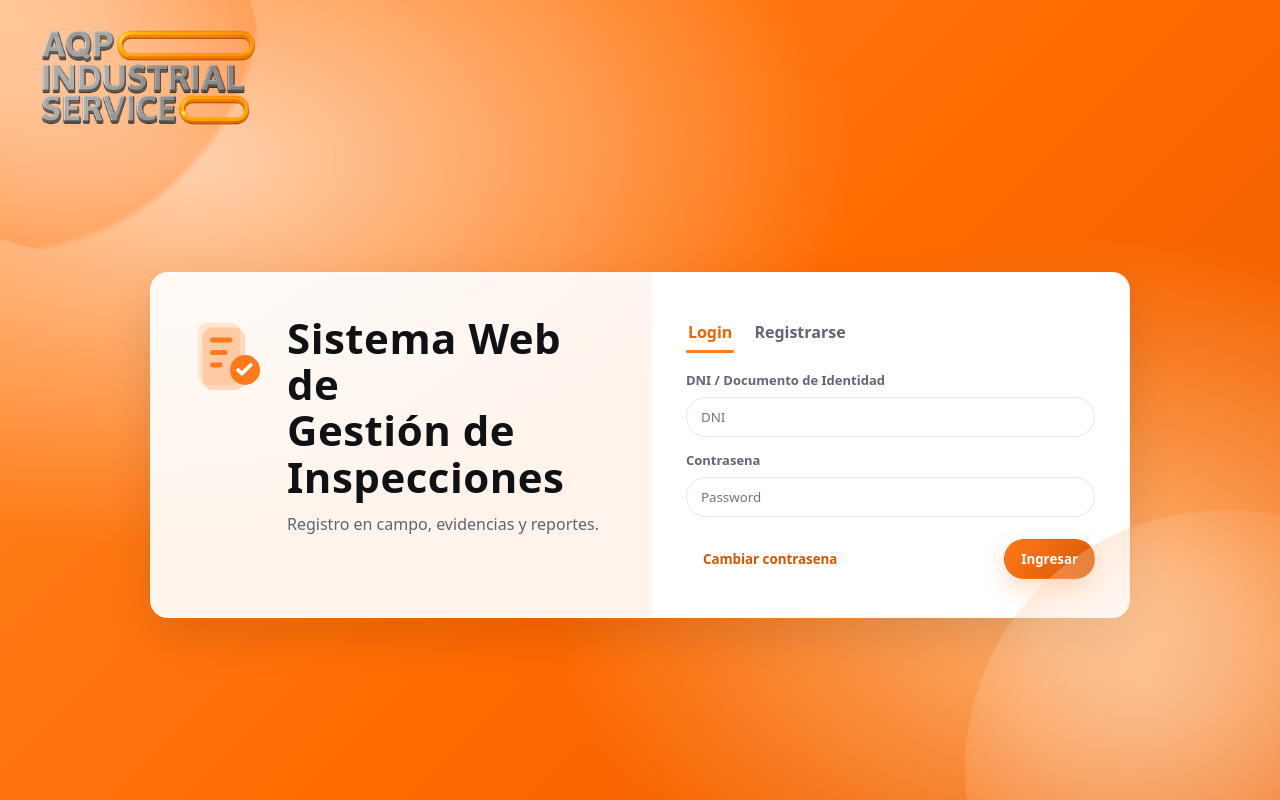
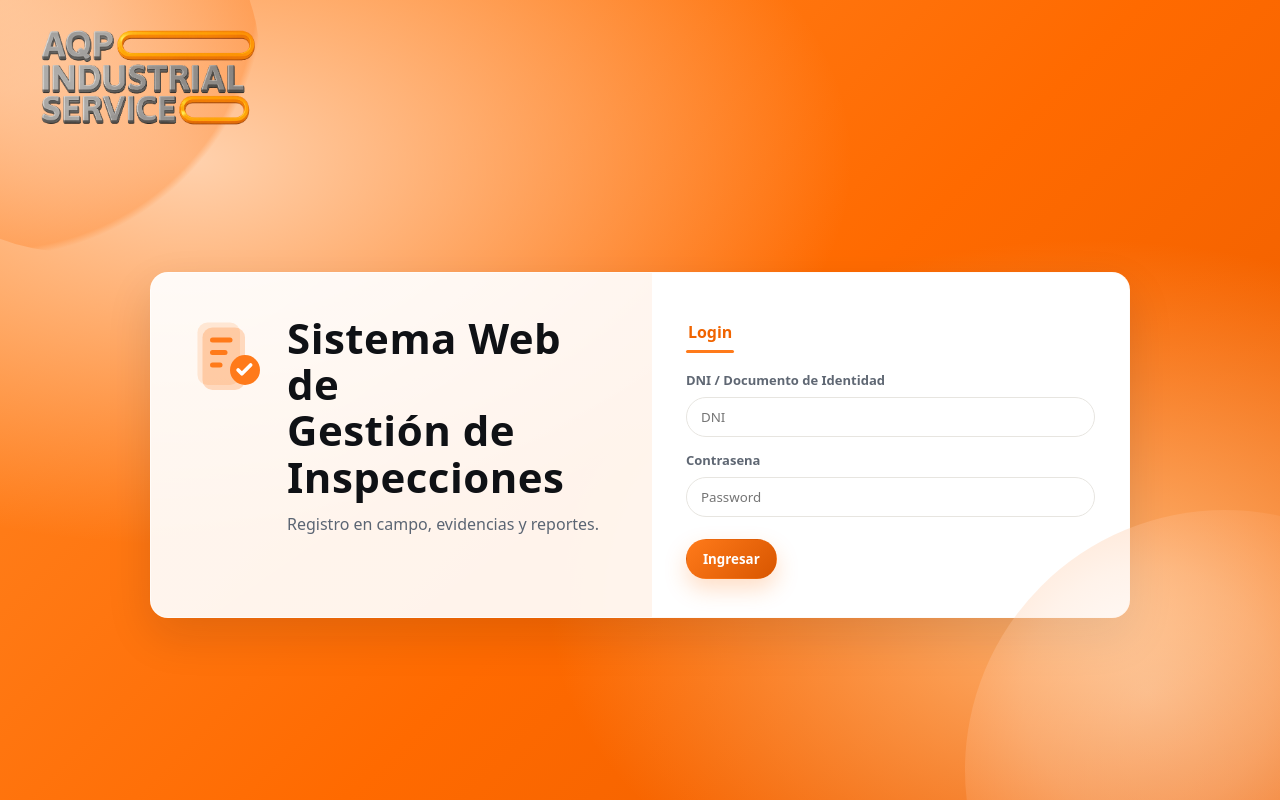
Before and after one commit to natt25/Sistema-Web-de-Gestion-de-Inspecciones, a React app in the folder frontend/: page /login in a window 1280 px wide. Built offline with nearby package versions, Linux system fonts and the light colour scheme; no server answers; the HTML template or start-up script is replaced by a standard one.

Commit message:
feat: remove unnecessary registration and password change options from login page

```diff
--- a/frontend/src/pages/Login.jsx
+++ b/frontend/src/pages/Login.jsx
@@ -108,7 +108,6 @@ export default function Login() {
         <section className="auth-right">
           <div className="auth-tabs">
             <div className="auth-tab active">Login</div>
-            <div className="auth-tab">Registrarse</div>
           </div>
 
           <form className="form" onSubmit={handleSubmit}>
@@ -132,10 +131,6 @@ export default function Login() {
             />
 
             <div className="actions">
-              <Button variant="ghost" type="button" onClick={() => navigate("/change-password")}>
-                Cambiar contrasena
-              </Button>
-
               <Button variant="primary" type="submit">
                 Ingresar
               </Button>
```
